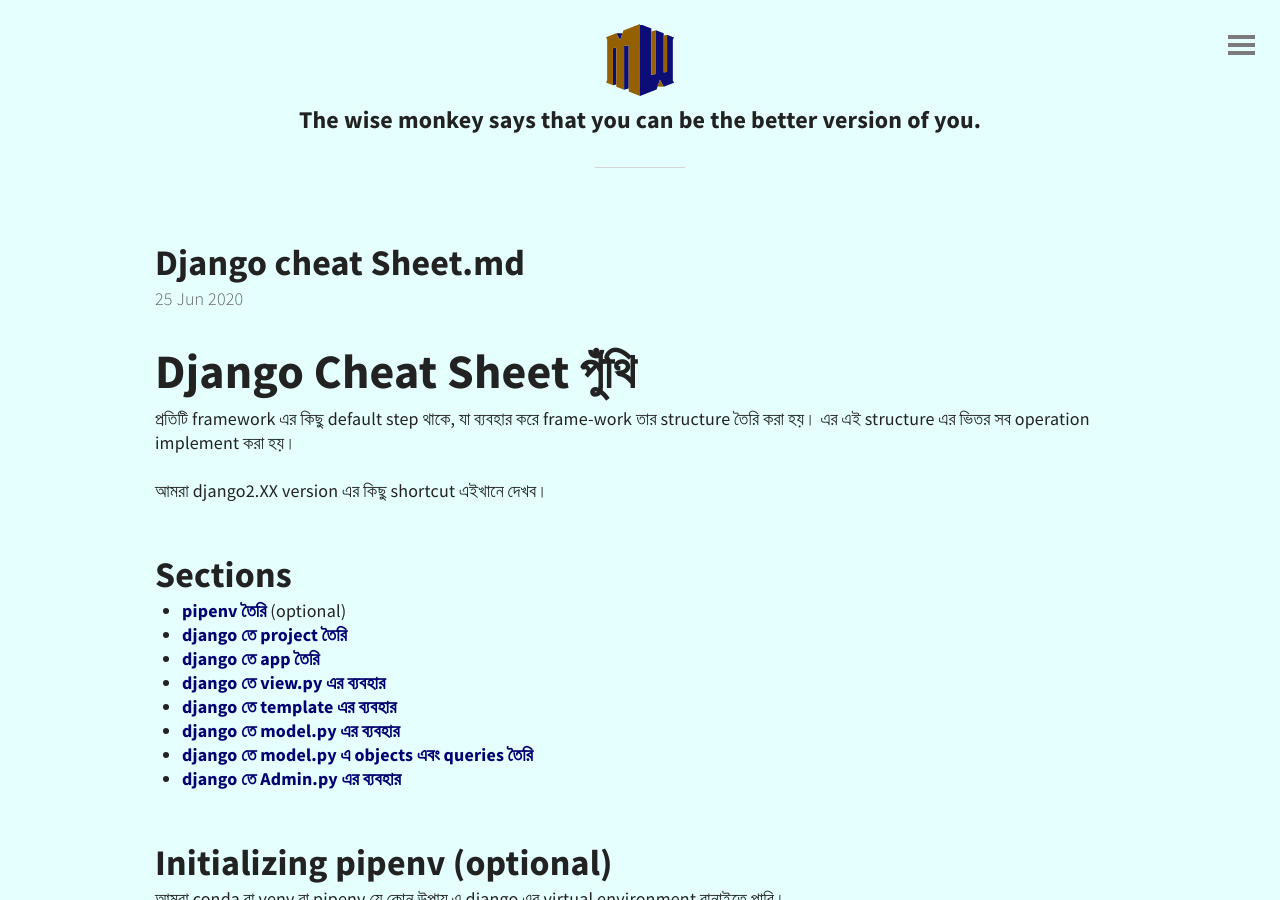
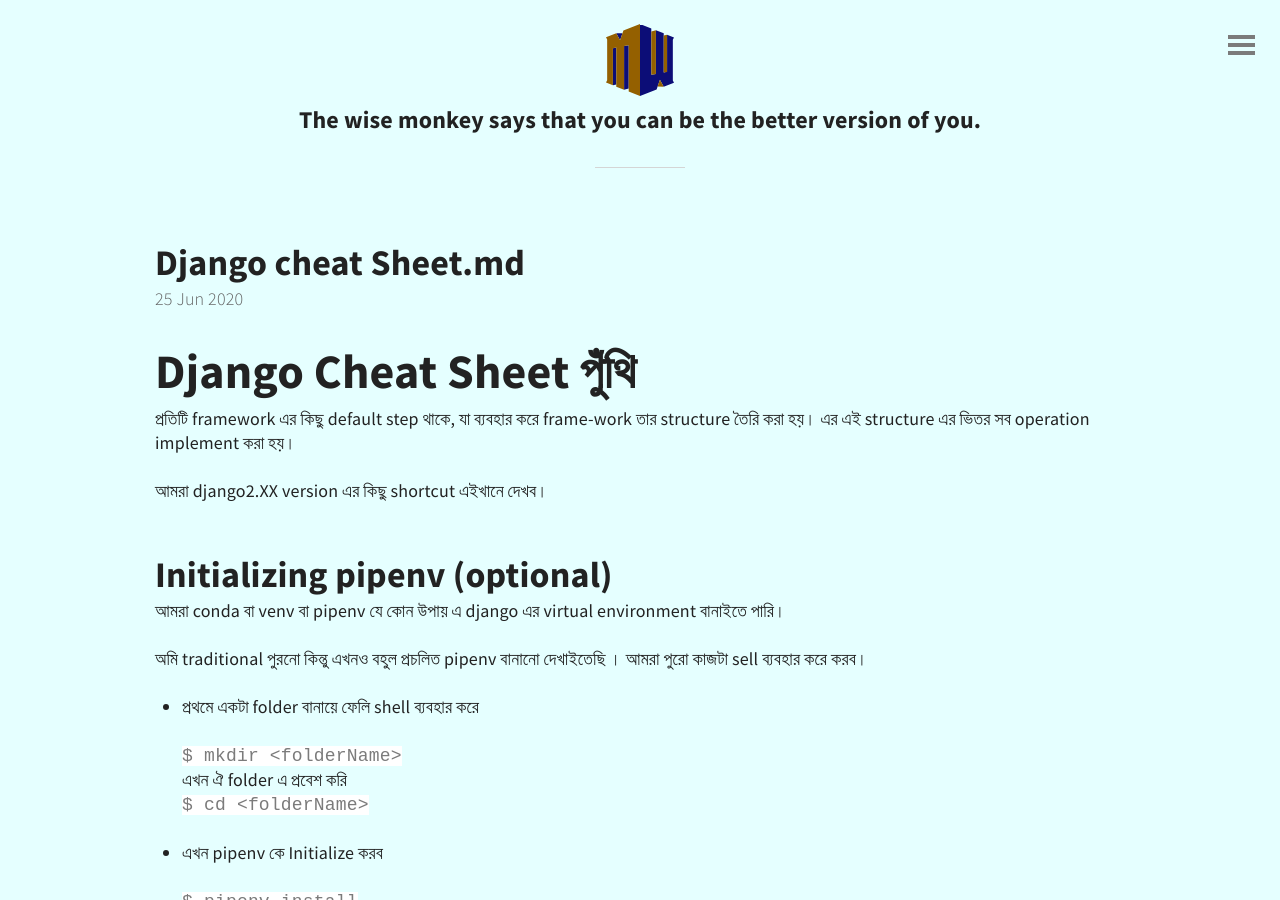
Before and after one commit to MonadWizard/blog, a Jekyll site: the page built from _posts/2020-06-25-Django cheat-sheet.md.md, in a window 1280 px wide and 900 px high. Built offline with Jekyll 4.4.1, drawn with Linux system fonts in a browser that asks for light colours; comment, search, counter and statistics services are not loaded.

Commit message:
Update 2020-06-25-Django cheat-sheet.md.md

```diff
--- a/_posts/2020-06-25-Django cheat-sheet.md.md
+++ b/_posts/2020-06-25-Django cheat-sheet.md.md
@@ -6,15 +6,7 @@
 
 আমরা django2.XX version এর কিছু shortcut এইখানে দেখব।
 
-##  Sections
-- [pipenv তৈরি](#initializing-pipenv-optional) (optional)
-- [django তে project তৈরি](#creating-a-project)
--  [django তে app তৈরি](#creating-an-app)
--  [django তে view.py এর ব্যবহার](#creating-a-view)
--  [django তে template এর ব্যবহার](#creating-a-template)
--  [django তে  model.py এর ব্যবহার](#creating-a-model)
--  [django তে  model.py এ objects এবং queries তৈরি](#creating-model-objects-and-queries)
--  [django তে Admin.py এর ব্যবহার](#using-the-admin-page)
+
 
 
 
```
